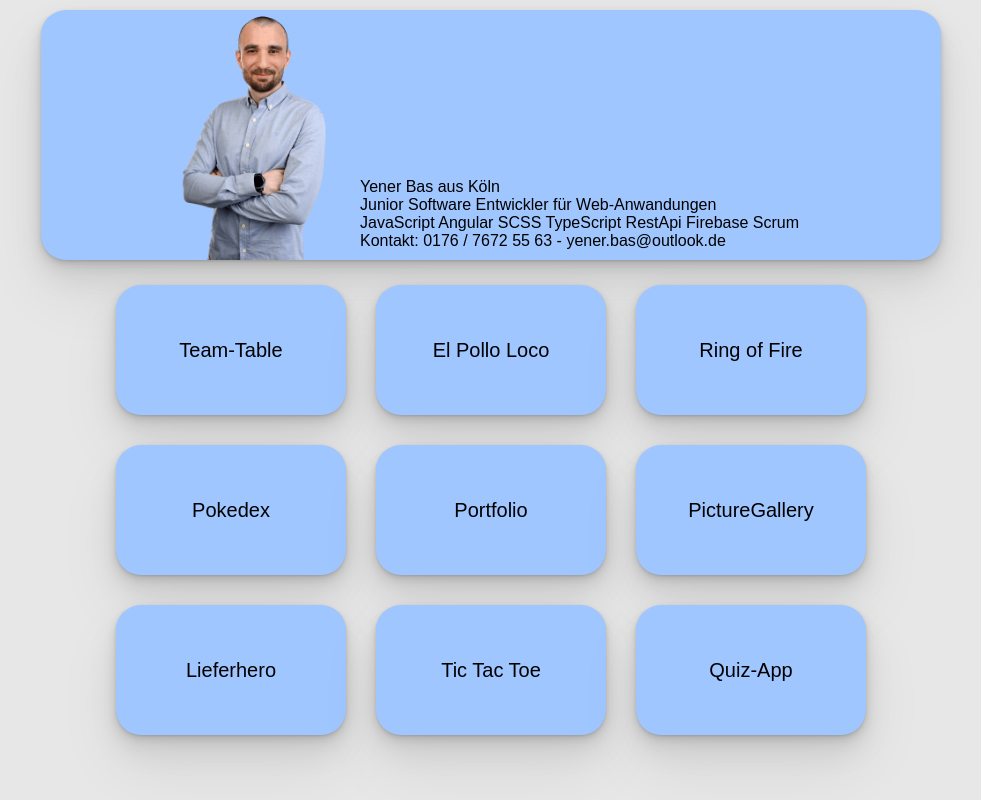
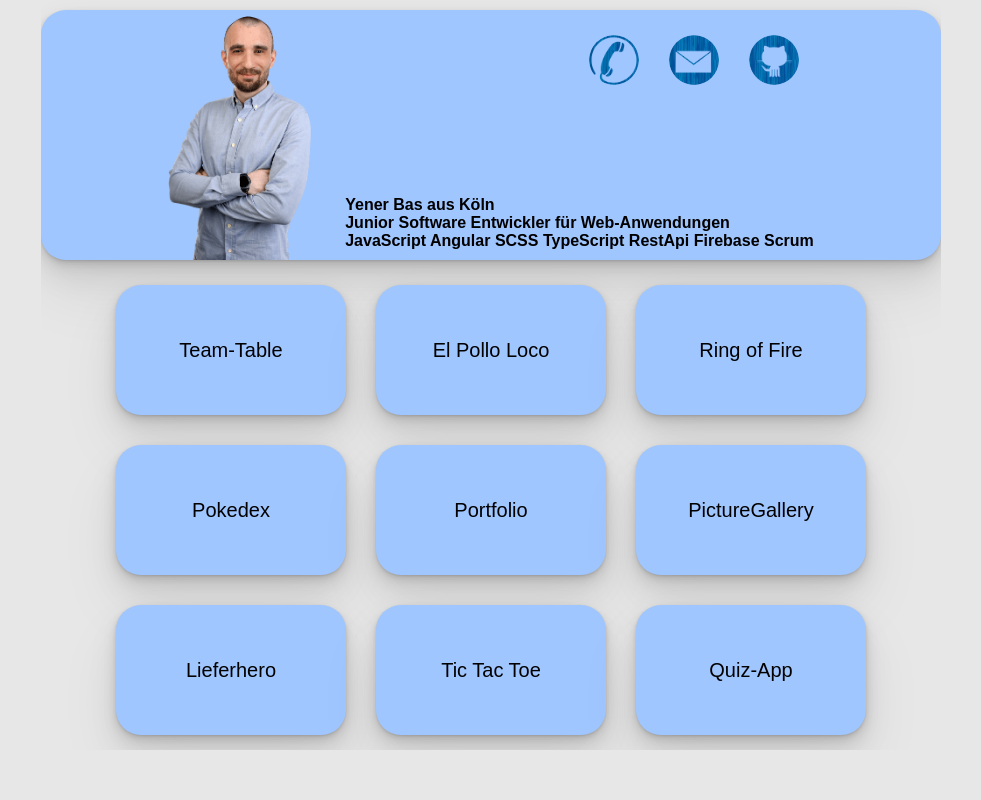
Before and after one commit to Yener88/projectpage, a website: page index.html in a window 1280 px wide. Shown: the whole page, without its empty margins (149-1130 px from the left). Drawn offline with Linux system fonts and the light colour scheme; a web font is replaced by a local one.

Commit message:
some changes and fixes

```diff
--- a/index.html
+++ b/index.html
@@ -17,11 +17,23 @@
     <div class="titleBox">
         <img src="img/selfpicture1-removebg.png" alt="Yener Bas">
         <div class="titleBoxText">
-        <span>Yener Bas aus Köln</span>
-        <span>Junior Software Entwickler für Web-Anwandungen</span>
-        <span>JavaScript Angular SCSS TypeScript RestApi Firebase Scrum</span>
-        <span>Kontakt: <a href="tel:+4917676725563">0176 / 7672 55 63</a> - <a href="mailto:yener.bas@outlook.de">yener.bas@outlook.de</a></span>
-    </div>
+            <div class="titleKontakt">
+                <a href="tel:+4917676725563" class="titleLinks1">
+                    <img src="img/phone-30-64.png" alt="Telefon Icon">
+                </a>
+                <a href="mailto:yener.bas@outlook.de" class="titleLinks2">
+                    <img src="img/email-14-64.png" alt="Email Icon">
+                </a>
+                <a href="https://github.com/Yener88" class="titleLinks3" target="_blank">
+                    <img src="img/github-9-64.png" alt="Github Icon">
+                </a>
+            </div>
+            <div class="titleTextBox">
+                <span>Yener Bas aus Köln</span>
+                <span>Junior Software Entwickler für Web-Anwendungen</span>
+                <span>JavaScript Angular SCSS TypeScript RestApi Firebase Scrum</span>
+            </div>
+        </div>
     </div>
 
     <div class="projektBox">
--- a/main.css
+++ b/main.css
@@ -6,6 +6,7 @@ html, body {
     flex-direction: column;
     justify-content: center;
     align-items: center;
+    overflow-x: hidden;
 }
 
 img {
@@ -29,15 +30,44 @@ img {
 .titleBoxText {
     display: flex;
     flex-direction: column;
-    justify-content: end;
-    margin: 10px;
+    justify-content: space-between;
+    padding: 10px;
     cursor: default;
-
+    font-size: 16px;
 }
 
 .titleBoxText a {
     text-decoration: none;
     color: black;
+    transition: all 0.7s ease-out;
+    border-radius: 100%;
+}
+
+.titleKontakt {
+    display: flex;
+    justify-content: end;
+}
+
+.titleLinks1 img,
+.titleLinks2 img,
+.titleLinks3 img {
+    width: 50px;
+    height: 50px;
+    padding: 15px;
+    border-radius: 100%;
+}
+
+.titleLinks1:hover img,
+.titleLinks2:hover img,
+.titleLinks3:hover img {
+    transform: scale(1.1);
+    transition: all 0.7s ease-out;
+}
+
+.titleTextBox {
+    display: flex;
+    flex-direction: column;
+    font-weight: bold;
 }
 
 .projektBox {
@@ -45,7 +75,8 @@ img {
     justify-content: center;
     align-items: center;
     flex-wrap: wrap;
-    width: 1000px;
+    max-width: 900px;
+    width: 100%;
 }
 
 .projektCard1,
@@ -86,3 +117,19 @@ img {
     transition: all 0.7s ease-out;
     background-color: rgb(160, 255, 231);
 }
+
+@media (max-width: 900px) {
+    .titleBoxText {
+        font-size: 10px;
+
+    }
+
+    .titleLinks1 img,
+    .titleLinks2 img,
+    .titleLinks3 img {
+        width: 30px;
+        height: 30px;
+        padding: 5px;
+    }
+
+}
```
Also changed, not shown: img/email-14-64.png (added), img/github-9-64.png (added), img/phone-30-64.png (added).
